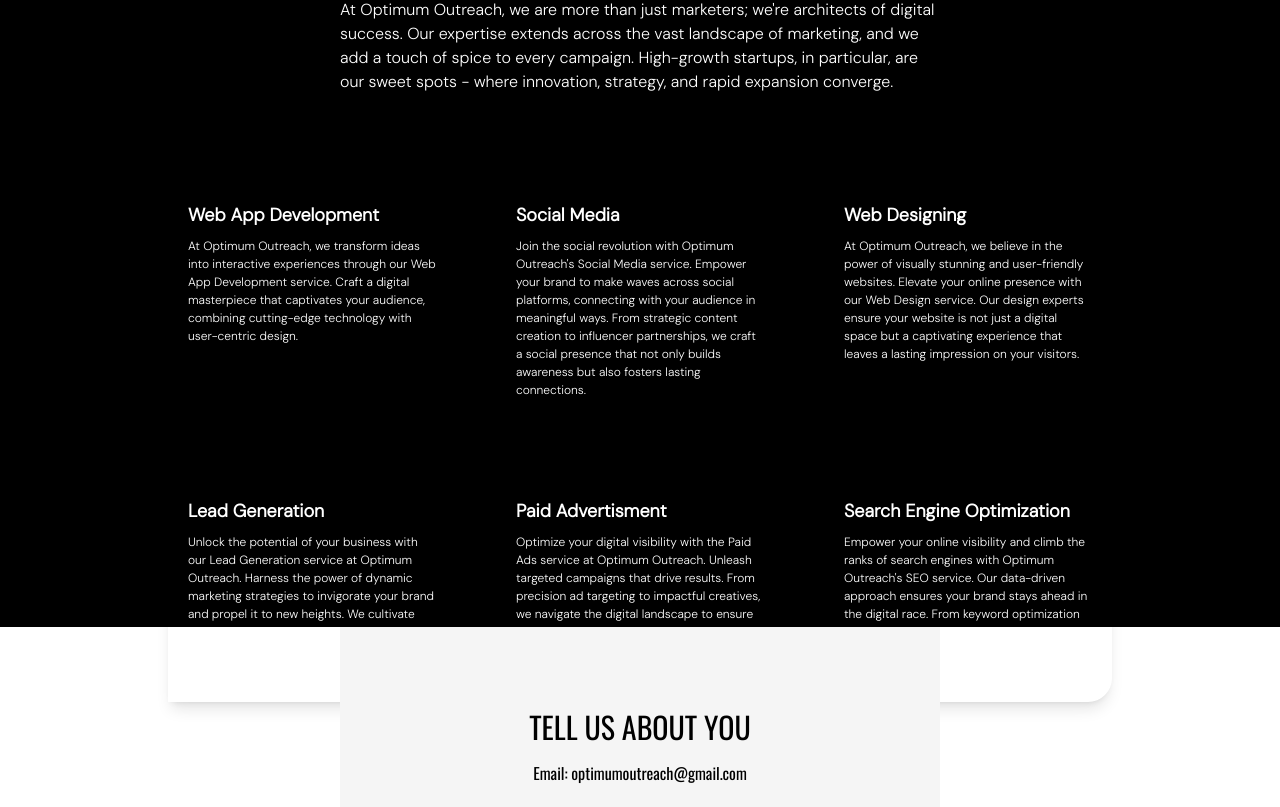
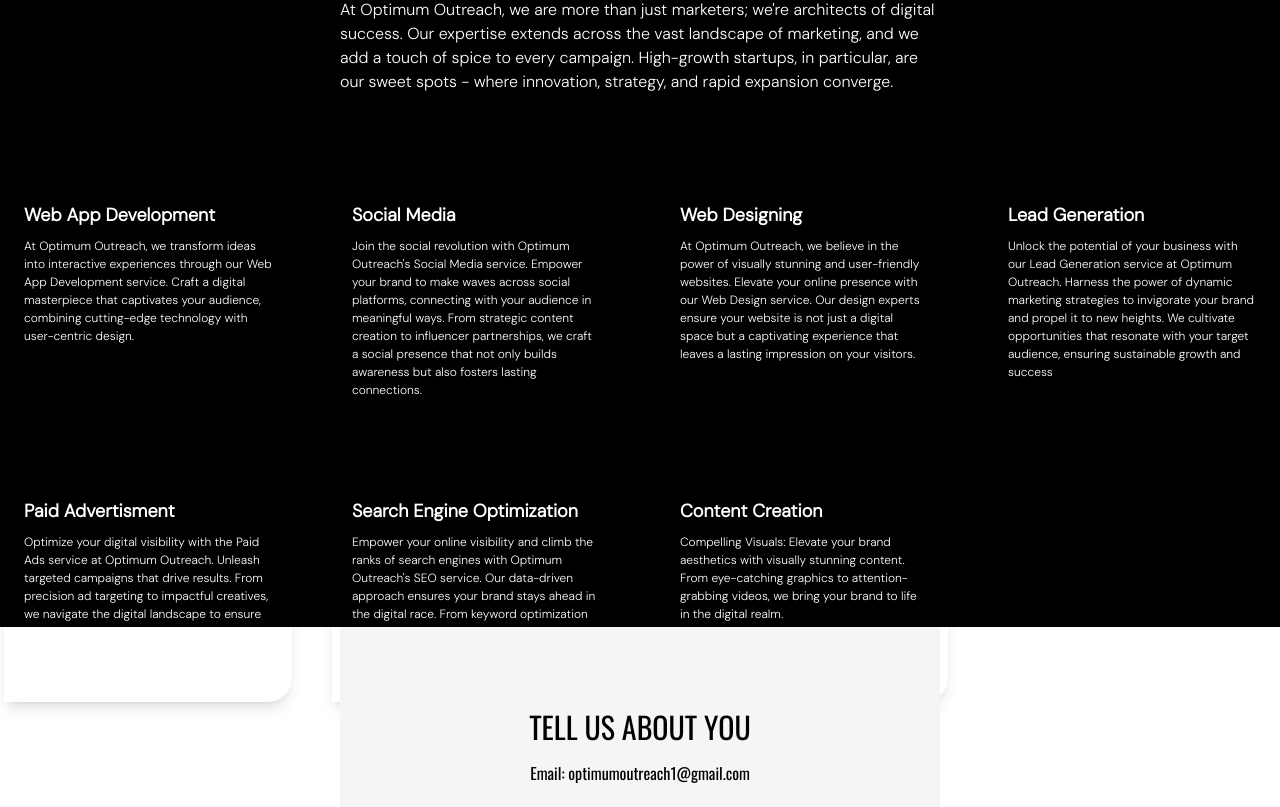
Before and after one commit to hendrckks/demo, a React (Vite) app in the folder optimum/: page / in a window 1280 px wide. Shown: the part 973-1780 px from the top of the page. Built offline with nearby package versions, Linux system fonts and the light colour scheme; a web font is replaced by a local one.

Commit message:
services grid-col update

```diff
--- a/optimum/src/components/Contact.tsx
+++ b/optimum/src/components/Contact.tsx
@@ -49,7 +49,7 @@
           <span>TELL US ABOUT YOU</span>
         </h2>
         <p className="py-[8px] mt-2 flex justify-center">
-          <span>Email</span>: optimumoutreach@gmail.com
+          <span>Email</span>: optimumoutreach1@gmail.com
         </p>
         <div className="my-4 space-y-5">
           <form onSubmit={handleSubmit}>
@@ -106,8 +106,10 @@
                 />
               </div>
             </div>
-            <div className="flex justify-center items-center h-10 mt-10 border-[1.5px] text-[14px] hover:bg-black hover:border-white hover:text-white border-black">
-              <button type="submit">SUBMIT</button>
+            <div className="flex justify-center items-center h-10 mt-10 border-[1.5px] text-[14px] hover:bg-black hover:border-white hover:text-white border-black ">
+              <button type="submit" className="w-[100%]">
+                SUBMIT
+              </button>
             </div>
           </form>
         </div>
--- a/optimum/src/pages/Services.tsx
+++ b/optimum/src/pages/Services.tsx
@@ -19,7 +19,7 @@
         </p>
       </div>
       <div className="flex justify-center items-center mt-10">
-        <div className="gap-x-grid col-span-full grid auto-rows-fr grid-cols-4 gap-y-8 lg:grid-cols-3 lg:gap-y-6 md:gap-y-4.5 sm:grid-cols-1 sm:gap-y-4 sm:gap-x-10">
+        <div className="gap-x-grid col-span-full grid auto-rows-fr grid-cols-4 gap-y-8 lg:grid-cols-4 lg:gap-y-6 md:gap-y-4.5 sm:grid-cols-1 sm:gap-y-4 sm:gap-x-10">
           <Link to="/Service/Web-App-Development">
             <ServicesCard>
               <div className="p-5">
@@ -111,6 +111,19 @@
               </div>
             </ServicesCard>
           </Link>
+          <Link to="/Service/Content-creation">
+            <ServicesCard>
+              <div className="p-5">
+                <h1 className="font-semibold text-[18px]">Content Creation</h1>
+                <p className="mt-2">
+                  Compelling Visuals: Elevate your brand aesthetics with
+                  visually stunning content. From eye-catching graphics to
+                  attention-grabbing videos, we bring your brand to life in the
+                  digital realm.
+                </p>
+              </div>
+            </ServicesCard>
+          </Link>
         </div>
       </div>
     </div>
```
